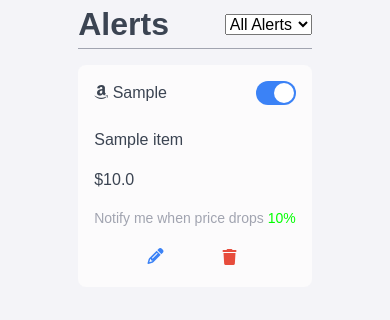
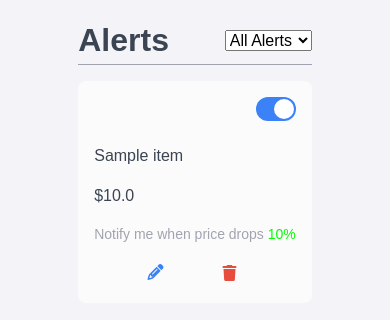
Before and after one commit to ToastFreak777/Price-Tracker, a Flask app: page /items/alerts in a window 390 px wide. Shown: the part 126-446 px from the top of the page. Run offline with Flask 3, Linux system fonts and the light colour scheme; a user stored in the database is signed in; tables that the repository leaves empty hold one stand-in row (values such as "Sample post"); some libraries are stand-ins or nearby versions.

Commit message:
refactor: added icons for mobile and fixed padding issues

```diff
--- a/ptracker/static/style.css
+++ b/ptracker/static/style.css
@@ -323,6 +323,7 @@ a {
   display: flex;
   flex-direction: column;
   gap: 1rem;
+  padding: 1rem;
 
   @media (min-width: 768px) {
     padding: 2rem;
@@ -666,6 +667,7 @@ a {
 
 /* #region Alerts */
 .alerts {
+  padding: 1rem;
   @media (min-width: 768px) {
     padding: 2rem;
   }
@@ -735,6 +737,17 @@ a {
   @media (min-width: 768px) {
     display: none;
   }
+}
+
+.alerts__vendor-icons {
+  font-size: 2rem;
+  display: flex;
+  align-items: center;
+}
+
+.alerts__vendor-name {
+  text-transform: Capitalize;
+  color: var(--color-placeholder);
 }
 
 .alerts__slider {
--- a/ptracker/templates/product/alerts.html
+++ b/ptracker/templates/product/alerts.html
@@ -102,9 +102,12 @@
     {% for product in products %}
     <div class="alerts__item">
       <div class="alerts__vendor">
-        <p class="alerts__vendor-icon">
+        <p class="alerts__vendor-icons">
+          {% if product.item.vendor == 'amazon' %}
           <i class="fa-brands fa-amazon"></i>
-          <span class="alerts__vendor-name">{{product.item.vendor}}</span>
+          {% elif product.item.vendor == 'ebay' %}
+          <i class="fa-brands fa-ebay"></i>
+          {% endif %}
         </p>
       </div>
       <label class="alerts__slider" for="slider-toggle-{{loop.index}}">
@@ -128,8 +131,7 @@
         </a>
         <!-- TODO delete functionality -->
         <form method="POST">
-          {{ form.csrf_token }}
-          {{ form.item_id(value=product.item.id) }}
+          {{ form.csrf_token }} {{ form.item_id(value=product.item.id) }}
           <button type="submit" class="alerts__delete">
             <i class="fa-solid fa-trash"></i>
           </button>
```
